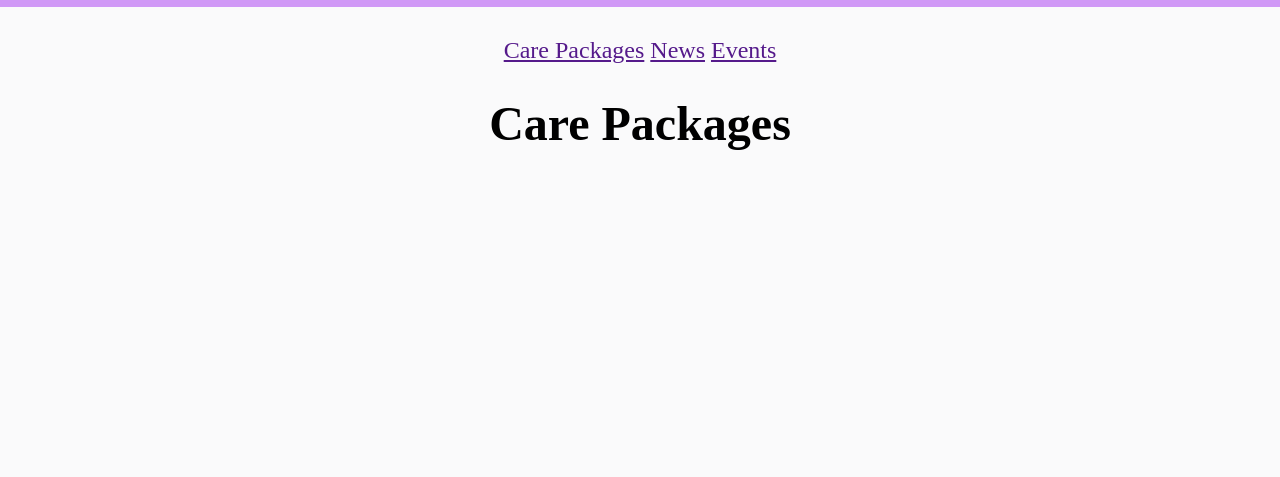
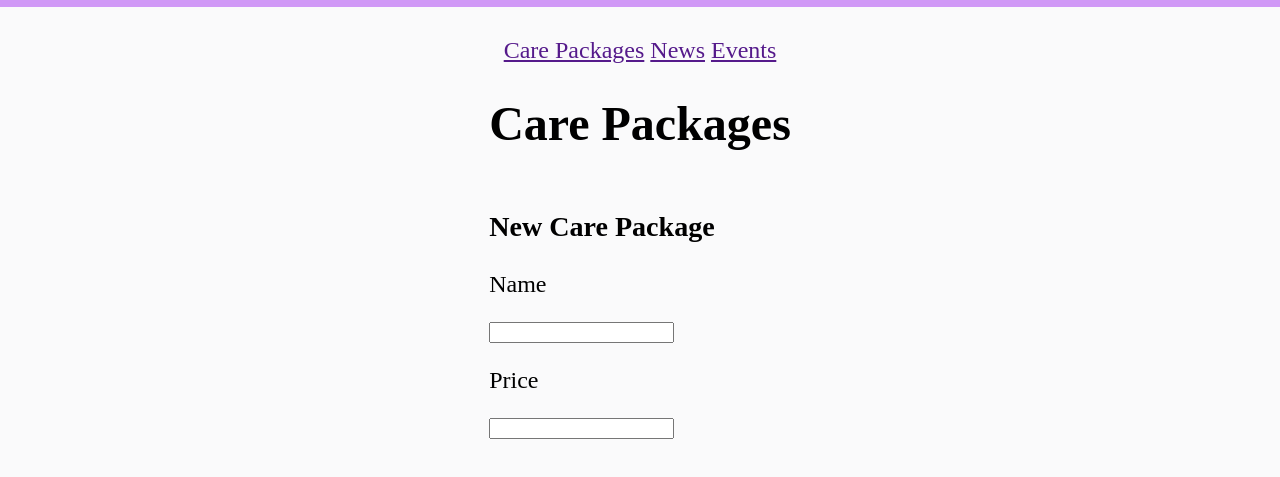
Before and after one commit to smlcate/cfoundation, a website: page public/index.html at #!/admin in a window 1280 px wide. Shown: the part 265-742 px from the top of the page. Drawn offline with nearby package versions, Linux system fonts and the light colour scheme; some packages are replaced by stand-ins of ours.

Commit message:
add some admin inouts

```diff
--- a/public/partials/admin.html
+++ b/public/partials/admin.html
@@ -13,6 +13,19 @@
 
     <h1>Care Packages</h1>
 
+    <div class="">
+      <h3>New Care Package</h3>
+      <span>
+        <p>Name</p>
+        <input type="text" name="" value="">
+      </span>
+      <span>
+        <p>Price</p>
+        <input type="number" name="" value="">
+      </span>
+
+    </div>
+
   </div>
 
   <div class="adminPages" id="newsAdminPage">
--- a/public/styles/main.css
+++ b/public/styles/main.css
@@ -39,6 +39,12 @@ header {
   filter: drop-shadow(0px 3px 3px #222);
 }
 
+.adminPages {
+  display: flex;
+  flex-direction: column;
+  /* background: blue; */
+}
+
 .parentDisplays {
   display: flex;
   flex-direction: column;
```
Also changed, not shown: public/index.html (+0 -2 lines).
